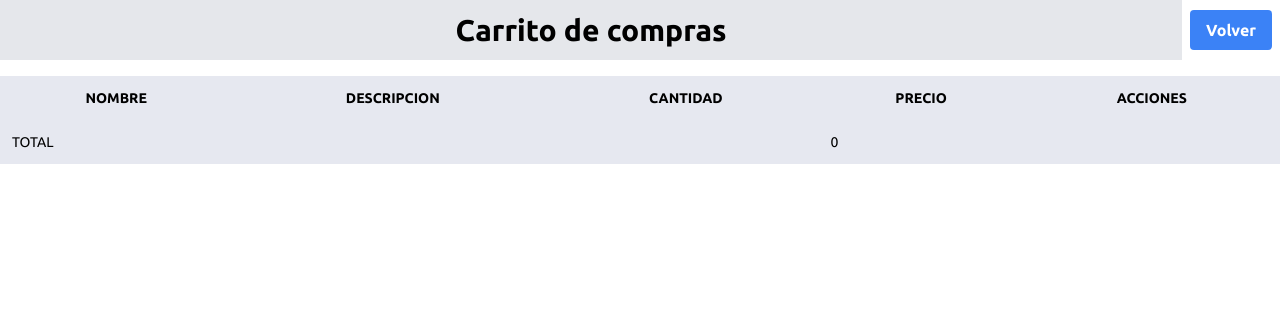
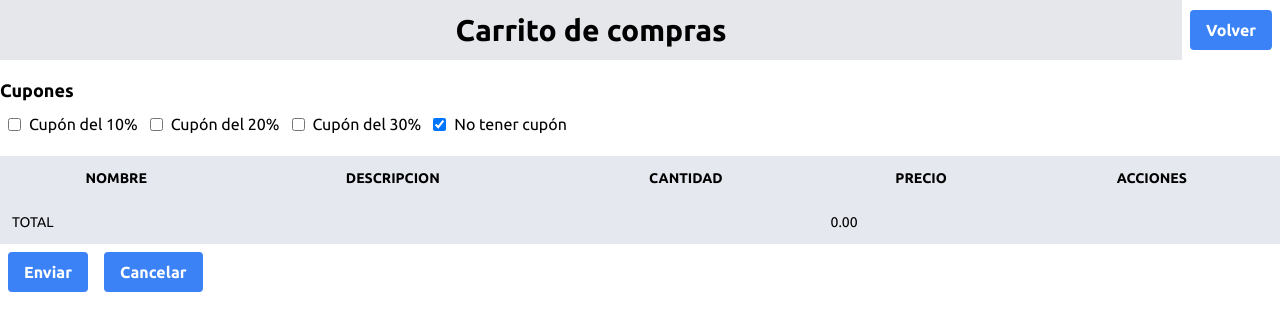
Before and after one commit to EdwinTorrado15/Talent_Logic, a React (Vite) app in the folder react/ejercicios-react/: page /ejercicio12/show-carrito in a window 1280 px wide. Shown: the top 330 px of the page. Built offline with nearby package versions, Linux system fonts and the light colour scheme.

Commit message:
Ejercicio 26

```diff
--- /dev/null
+++ b/react/ejercicios-react/src/features/ejercicio12/components/Cupones.jsx
@@ -0,0 +1,104 @@
+import { useContext, useState } from "react";
+import { carritoTotal } from "../utils/totalCarrito";
+import { CarritoContext } from "@/features/ejercicio12/context/CarritoContext";
+
+const Cupones = () => {
+  const { carrito, totalCarrito, setTotalCarrito } = useContext(CarritoContext);
+  const [cupon, setCupon] = useState("");
+
+  const handleCuponChange = (event) => {
+    const selectedCupon = event.target.value;
+
+    if (selectedCupon === cupon) {
+      handleNoCupon();
+    } else {
+      setCupon(selectedCupon);
+
+      let descuento = 0;
+
+      if (selectedCupon === "cupon1") {
+        descuento = totalCarrito * 0.1; // Descuento del 10%
+      } else if (selectedCupon === "cupon2") {
+        descuento = totalCarrito * 0.2; // Descuento del 20%
+      } else if (selectedCupon === "cupon3") {
+        descuento = totalCarrito * 0.3; // Descuento del 30%
+      }
+
+      const totalConDescuento = (totalCarrito - descuento).toFixed(2);
+
+      setTotalCarrito(totalConDescuento);
+    }
+  };
+
+  // Recalcular el total del carrito cuando se deseleccione el cupón
+  const handleNoCupon = () => {
+    setCupon("");
+    const total = carritoTotal(carrito).toFixed(2);
+    setTotalCarrito(total);
+  };
+
+  return (
+    <div className="mb-3">
+      <h1 className="text-lg font-bold">Cupones</h1>
+      <div className="flex gap-3 p-2">
+        <div className="flex items-center">
+          <input
+            type="checkbox"
+            id="cupon1"
+            name="cupon"
+            value="cupon1"
+            checked={cupon === "cupon1"}
+            onChange={handleCuponChange}
+            disabled={cupon !== "" && cupon !== "cupon1"}
+          />
+          <label htmlFor="cupon1" className="ml-2">
+            Cupón del 10%
+          </label>
+        </div>
+        <div className="flex items-center">
+          <input
+            type="checkbox"
+            id="cupon2"
+            name="cupon"
+            value="cupon2"
+            checked={cupon === "cupon2"}
+            onChange={handleCuponChange}
+            disabled={cupon !== "" && cupon !== "cupon2"}
+          />
+          <label htmlFor="cupon2" className="ml-2">
+            Cupón del 20%
+          </label>
+        </div>
+        <div className="flex items-center">
+          <input
+            type="checkbox"
+            id="cupon3"
+            name="cupon"
+            value="cupon3"
+            checked={cupon === "cupon3"}
+            onChange={handleCuponChange}
+            disabled={cupon !== "" && cupon !== "cupon3"}
+          />
+          <label htmlFor="cupon3" className="ml-2">
+            Cupón del 30%
+          </label>
+        </div>
+        <div className="flex items-center">
+          <input
+            type="checkbox"
+            id="no-cupon"
+            name="cupon"
+            value="no-cupon"
+            checked={cupon === ""}
+            onChange={handleNoCupon}
+          />
+          <label htmlFor="no-cupon" className="ml-2">
+            No tener cupón
+          </label>
+        </div>
+      </div>
+    </div>
+  );
+};
+
+export default Cupones;
--- a/react/ejercicios-react/src/features/ejercicio12/components/index.jsx
+++ b/react/ejercicios-react/src/features/ejercicio12/components/index.jsx
@@ -1 +1,2 @@
-export {default as TableProductos} from "./TableProductos";
+export { default as TableProductos } from "./TableProductos";
+export { default as Cupones } from "./Cupones";
--- a/react/ejercicios-react/src/features/ejercicio12/context/CarritoContext.jsx
+++ b/react/ejercicios-react/src/features/ejercicio12/context/CarritoContext.jsx
@@ -4,9 +4,10 @@ export const CarritoContext = createContext();
 
 export const CarritoProvider = ({ children }) => {
   const [carrito, setCarrito] = useState([]);
+  const [totalCarrito, setTotalCarrito] = useState(0);
 
   return (
-    <CarritoContext.Provider value={{ carrito, setCarrito }}>
+    <CarritoContext.Provider value={{ carrito, setCarrito, totalCarrito, setTotalCarrito }}>
       {children}
     </CarritoContext.Provider>
   );
--- a/react/ejercicios-react/src/features/ejercicio12/pages/ShowCarrito.jsx
+++ b/react/ejercicios-react/src/features/ejercicio12/pages/ShowCarrito.jsx
@@ -1,7 +1,10 @@
 import { Header } from "@/components";
-import { useContext, useEffect, useState } from "react";
+import { Link, useNavigate } from "react-router-dom";
+import { Cupones } from "@/features/ejercicio12/components";
+import { useContext, useEffect } from "react";
 import { toast } from "react-toastify";
 import { CarritoContext } from "@/features/ejercicio12/context/CarritoContext";
+import { carritoTotal } from "../utils/totalCarrito";
 
 const columns = [
   { id: "nombre", label: "Nombre" },
@@ -12,8 +15,10 @@ const columns = [
 ];
 
 const ShowCarrito = () => {
-  const { carrito, setCarrito } = useContext(CarritoContext);
-  const [totalCarrito, setTotalCarrito] = useState(0);
+  const { carrito, setCarrito, totalCarrito, setTotalCarrito } =
+    useContext(CarritoContext);
+
+  const navigate = useNavigate();
 
   const incrementProducto = (producto) => {
     const newCarrito = carrito.map((item) =>
@@ -36,14 +41,22 @@ const ShowCarrito = () => {
   };
 
   useEffect(() => {
-    carrito.forEach((item) => {
-      setTotalCarrito(item.precio * item.cantidad);
-    });
+    const total = carritoTotal(carrito).toFixed(2);
+    setTotalCarrito(total);
   }, [carrito]);
+
+  // Guardar los productos en el localStorage
+  const handleSendProducts = () => {
+    localStorage.setItem("carrito", JSON.stringify(carrito));
+    setCarrito([]);
+    toast.success("Los productos se han guardado correctamente.");
+    navigate("/ejercicio12");
+  };
 
   return (
     <div>
       <Header titulo="Carrito de compras" />
+      <Cupones />
       <table className="w-full">
         <thead className="bg-[#E6E8F0] rounded-t-lg">
           <tr>
@@ -102,6 +115,19 @@ const ShowCarrito = () => {
           </tr>
         </tfoot>
       </table>
+      <div>
+        <button
+          onClick={handleSendProducts}
+          className="transition duration-300 bg-blue-500 hover:bg-blue-700 text-white font-bold py-2 px-4 rounded m-2"
+        >
+          Enviar
+        </button>
+        <Link to="/ejercicio12">
+          <button className="transition duration-300 bg-blue-500 hover:bg-blue-700 text-white font-bold py-2 px-4 rounded m-2">
+            Cancelar
+          </button>
+        </Link>
+      </div>
     </div>
   );
 };
--- /dev/null
+++ b/react/ejercicios-react/src/features/ejercicio12/utils/totalCarrito.js
@@ -0,0 +1,3 @@
+export const carritoTotal = (carrito) => {
+  return carrito.reduce((total, producto) => total + producto.precio, 0);
+};
--- a/react/ejercicios-react/src/features/home/utils/dataPages.js
+++ b/react/ejercicios-react/src/features/home/utils/dataPages.js
@@ -114,4 +114,9 @@ export const linksPages = [
     name: "Ejercicio 25",
     path: "/ejercicio25",
   },
+  {
+    id: 26,
+    name: "Ejercicio 26",
+    path: "/ejercicio12",
+  },
 ];
```
